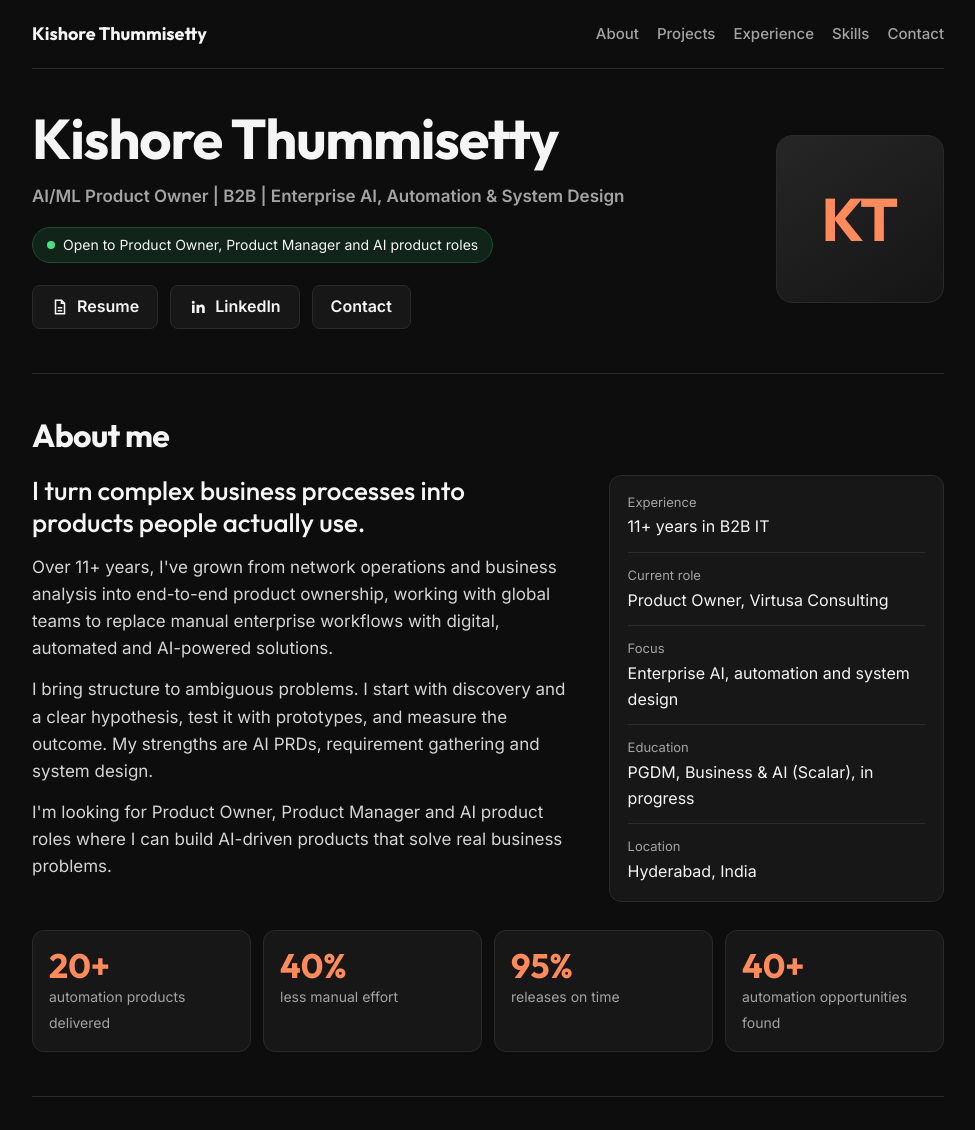
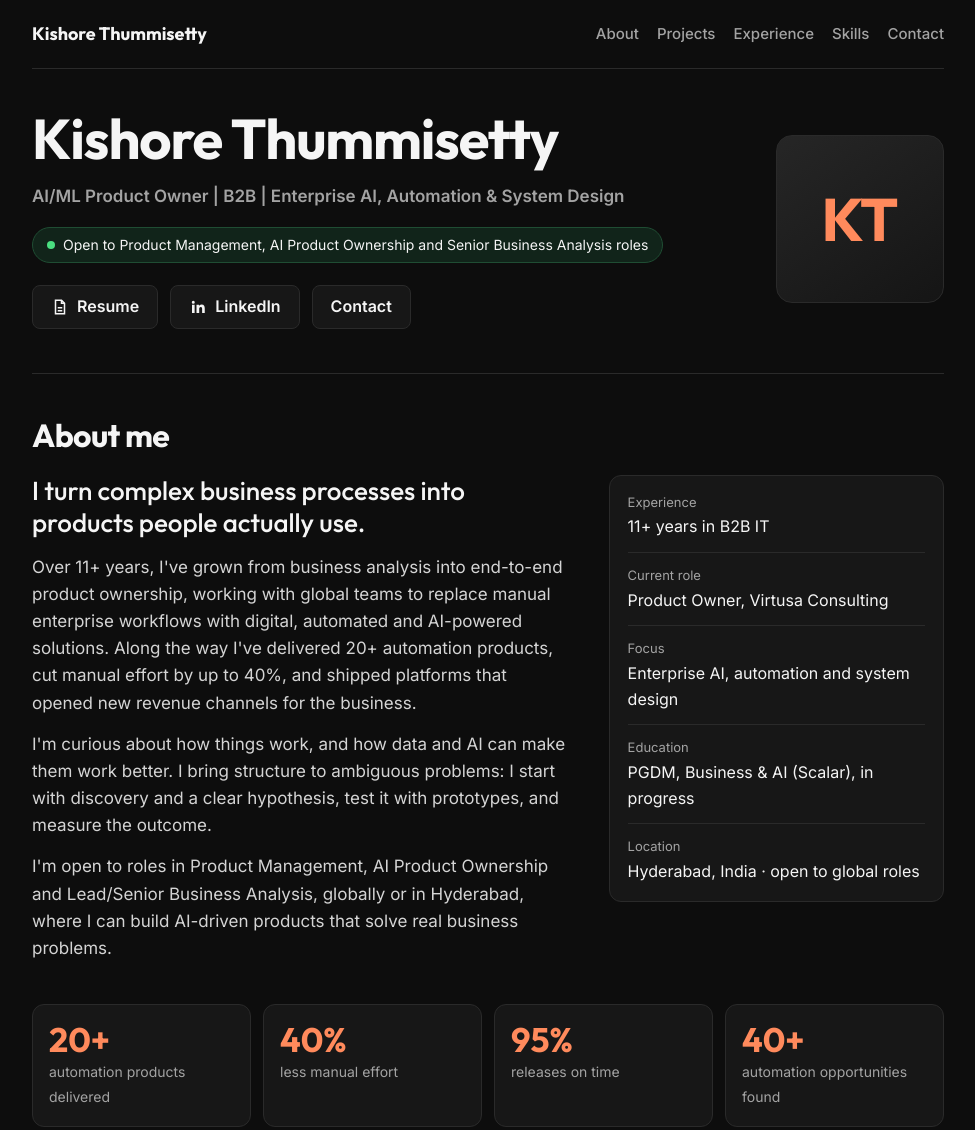
Before and after one commit to kishorekrish9913-ctrl/kishorekrish9913-ctrl.github.io, a plain HTML site: page index.html in a window 1280 px wide. Shown: the top 1130 px of the page, without its empty margins (152-1127 px from the left). Drawn offline with Linux system fonts and the light colour scheme.

Commit message:
Revise content in index.html for clarity and focus
Updated job roles and experience descriptions to reflect current interests and achievements.

```diff
--- a/index.html
+++ b/index.html
@@ -159,7 +159,7 @@ body:has(.casepage:target) .home{display:none}
       <div>
         <h1>Kishore Thummisetty</h1>
         <p class="head">AI/ML Product Owner | B2B | Enterprise AI, Automation &amp; System Design</p>
-        <div class="open"><i></i>Open to Product Owner, Product Manager and AI product roles</div>
+        <div class="open"><i></i>Open to Product Management, AI Product Ownership and Senior Business Analysis roles</div>
         <div class="links">
           <a class="lnk" href="resume.html"><svg viewBox="0 0 24 24" fill="none" stroke="currentColor" stroke-width="2"><path d="M14 3H6v18h12V7z"/><path d="M14 3v4h4M9 13h6M9 17h6"/></svg>Resume</a>
           <a class="lnk" href="https://www.linkedin.com/in/kishore-kumar-43a0413b9"><svg viewBox="0 0 24 24" fill="currentColor"><path d="M4 9h3.5v11H4zM5.7 3.5a2 2 0 110 4 2 2 0 010-4zM10 9h3.3v1.6c.5-.9 1.6-1.9 3.4-1.9 3.6 0 4.3 2.3 4.3 5.4V20h-3.5v-5.2c0-1.3 0-2.9-1.8-2.9s-2.1 1.4-2.1 2.8V20H10z"/></svg>LinkedIn</a>
@@ -174,16 +174,16 @@ body:has(.casepage:target) .home{display:none}
       <div class="about">
         <div>
           <p class="lead">I turn complex business processes into products people actually use.</p>
-          <p>Over 11+ years, I've grown from network operations and business analysis into end-to-end product ownership, working with global teams to replace manual enterprise workflows with digital, automated and AI-powered solutions.</p>
-          <p>I bring structure to ambiguous problems. I start with discovery and a clear hypothesis, test it with prototypes, and measure the outcome. My strengths are AI PRDs, requirement gathering and system design.</p>
-          <p>I'm looking for Product Owner, Product Manager and AI product roles where I can build AI-driven products that solve real business problems.</p>
+          <p>Over 11+ years, I've grown from business analysis into end-to-end product ownership, working with global teams to replace manual enterprise workflows with digital, automated and AI-powered solutions. Along the way I've delivered 20+ automation products, cut manual effort by up to 40%, and shipped platforms that opened new revenue channels for the business.</p>
+          <p>I'm curious about how things work, and how data and AI can make them work better. I bring structure to ambiguous problems: I start with discovery and a clear hypothesis, test it with prototypes, and measure the outcome.</p>
+          <p>I'm open to roles in Product Management, AI Product Ownership and Lead/Senior Business Analysis, globally or in Hyderabad, where I can build AI-driven products that solve real business problems.</p>
         </div>
         <ul class="qf">
           <li><span>Experience</span>11+ years in B2B IT</li>
           <li><span>Current role</span>Product Owner, Virtusa Consulting</li>
           <li><span>Focus</span>Enterprise AI, automation and system design</li>
           <li><span>Education</span>PGDM, Business &amp; AI (Scalar), in progress</li>
-          <li><span>Location</span>Hyderabad, India</li>
+          <li><span>Location</span>Hyderabad, India · open to global roles</li>
         </ul>
       </div>
       <div class="stats">
@@ -256,10 +256,6 @@ body:has(.casepage:target) .home{display:none}
         <li>
           <div><h3>Assistant Manager</h3><div class="r">Tata Teleservices, Hyderabad</div></div>
           <div class="d">Aug 2017 – Aug 2019</div>
-        </li>
-        <li>
-          <div><h3>Network Engineer</h3><div class="r">Tata Communications Transformation Services</div></div>
-          <div class="d">Dec 2013 – Jul 2017</div>
         </li>
       </ul>
     </section>
```
